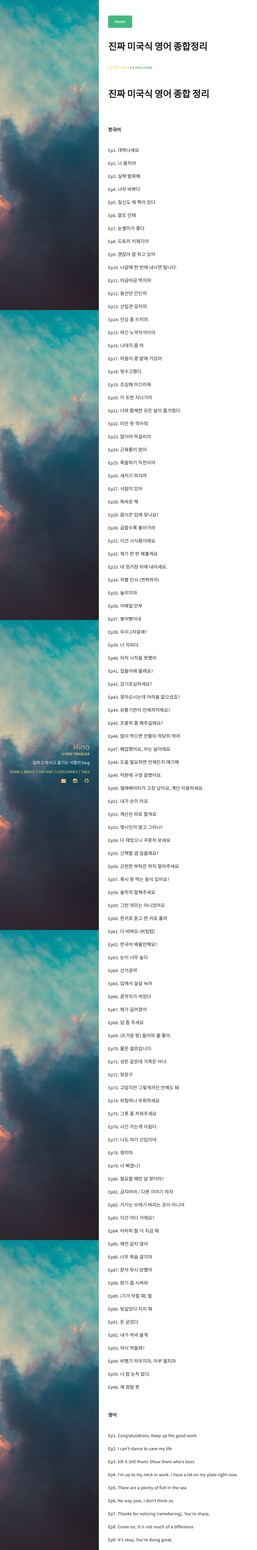
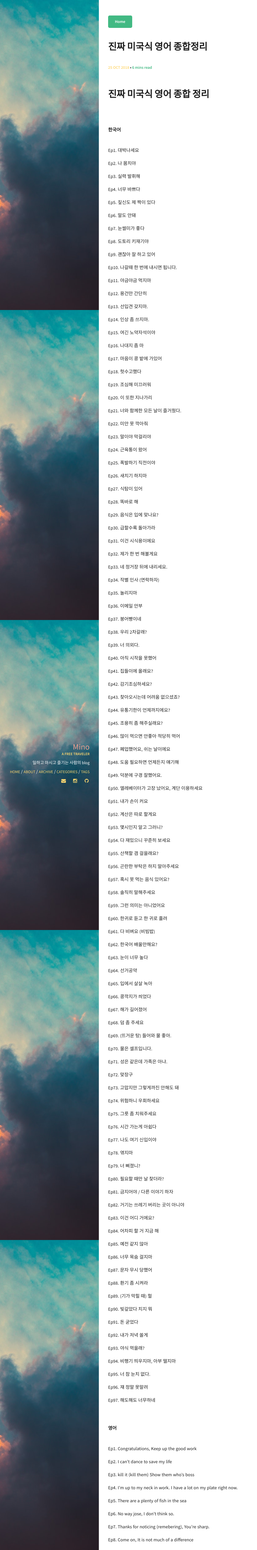
Before and after one commit to minoblog/minoblog.github.io, a Jekyll site: the page built from _posts/2018-10-25-Podcast-English-Total.md, in a window 1280 px wide. Shown: the whole page at 31% size, without its empty margins (0-832 px from the left). Built offline with Jekyll 4.4.1, drawn with Linux system fonts in a browser that asks for light colours.

Commit message:
Update and rename 2018-10-24-Podcast-English-Total.md to 2018-10-25-Podcast-English-Total.md

```diff
--- a/_posts/2018-10-24-Podcast-English-Total.md
+++ b/_posts/2018-10-25-Podcast-English-Total.md
@@ -204,7 +204,9 @@ Ep94. 비행기 띄우지마, 아부 떨지마
 
 Ep95. 너 참 눈치 없다.
 
-Ep96. 쟤 정말 못
+Ep96. 쟤 정말 못말려
+
+Ep97. 해도해도 너무하네
 
 <br>
 <br>
@@ -405,3 +407,5 @@ Ep94. Oh ~ stop, Now you're being too nice.
 Ep95. You're so dense.
 
 Ep96. There is no stopping her.
+
+Ep97. You just can't get enough, Can you
```
